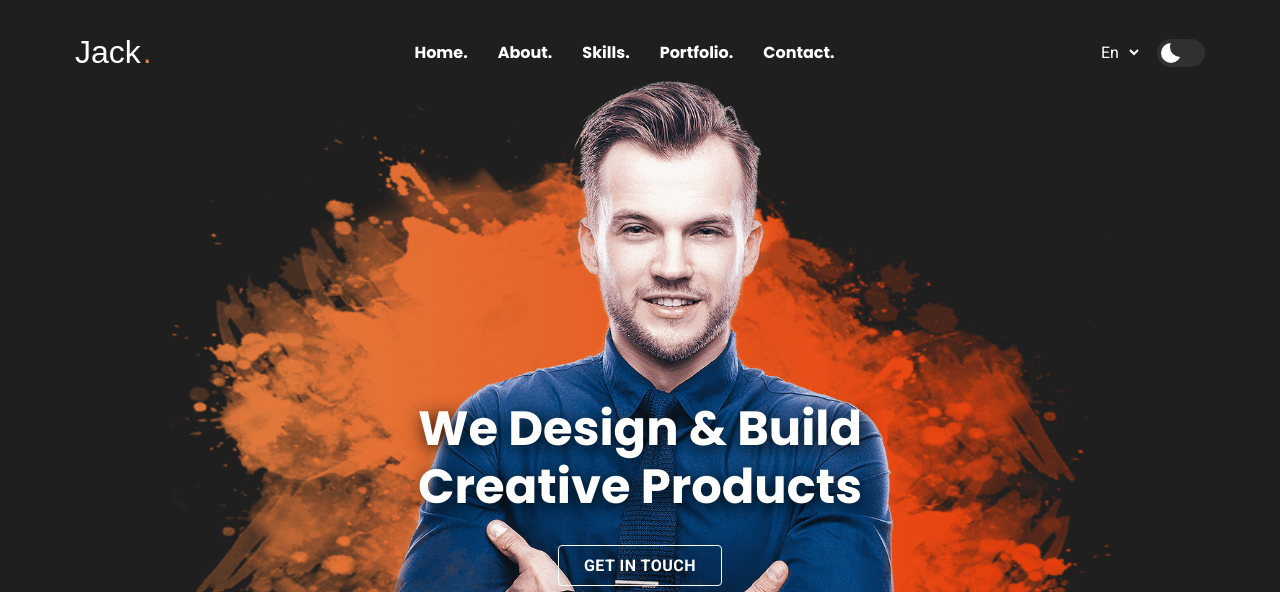
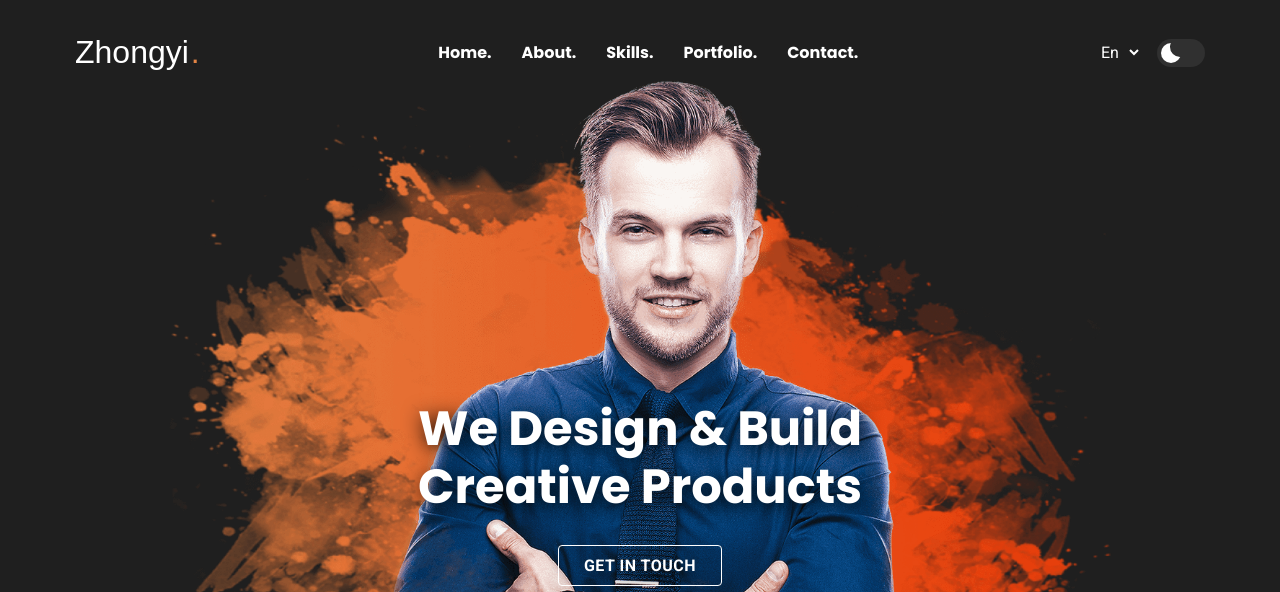
Before and after one commit to zs2023/zs2023.github.io, a plain HTML site: page index.html in a window 1280 px wide. Shown: the top 592 px of the page. Drawn offline with nearby package versions, Linux system fonts and the light colour scheme; a web font is replaced by a local one.

Commit message:
Update index.html

```diff
--- a/index.html
+++ b/index.html
@@ -5,7 +5,7 @@
   <meta charset="UTF-8">
   <meta http-equiv="X-UA-Compatible" content="IE=edge">
   <meta name="viewport" content="width=device-width, initial-scale=1.0">
-  <title>Jack - personal portfolio</title>
+  <title>Zhongyi - personal portfolio</title>
 
   <!--
     - favicon
@@ -37,7 +37,7 @@
     <div class="container">
 
       <h1 class="h1 logo">
-        <a href="#">Jack<span>.</span></a>
+        <a href="#">Zhongyi<span>.</span></a>
       </h1>
 
       <div class="navbar-actions">
```
